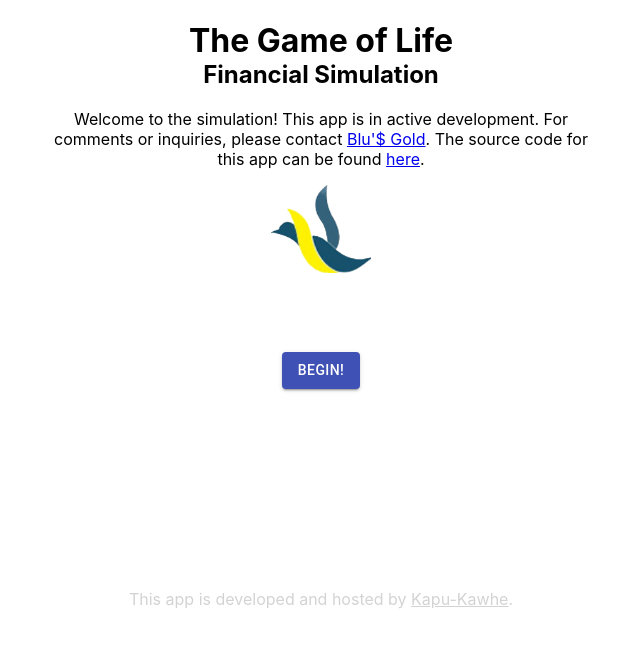
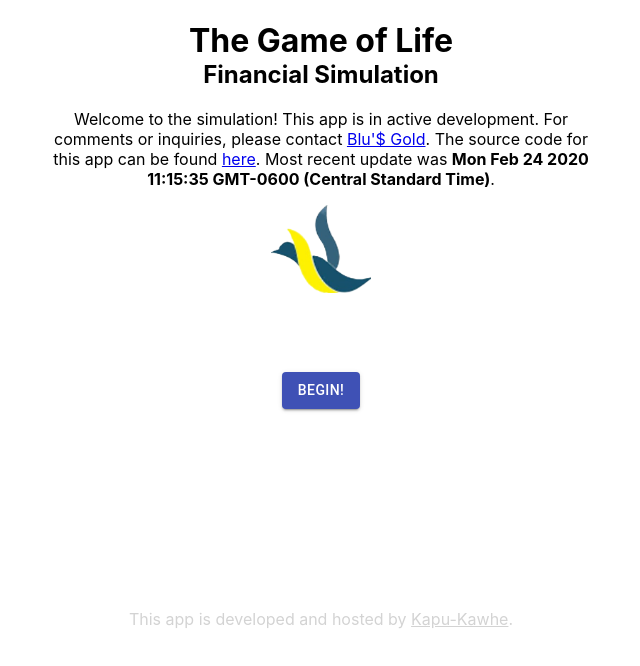
Before and after one commit to nicrmurphy/financial-literacy, a React (Create React App) app: page / in a window 1280 px wide. Shown: the top 666 px of the page, without its empty margins (319-959 px from the left). Built offline with nearby package versions, Linux system fonts and the light colour scheme.

Commit message:
add timestamp

```diff
--- /dev/null
+++ b/src/ProjectTimestamp.js
@@ -0,0 +1,12 @@
+import React, { Fragment } from 'react'
+import timestamp from './most-recent-commit.js'
+
+const getTimestamp = () => {
+  return timestamp
+}
+
+function ProjectTimestamp() {
+  return <Fragment><strong>{getTimestamp()}</strong></Fragment>
+}
+
+export default ProjectTimestamp
--- a/src/Simulation.js
+++ b/src/Simulation.js
@@ -11,6 +11,7 @@ import {
   Grid
 } from '@material-ui/core'
 import logo from './logo.png'
+import ProjectTimestamp from './ProjectTimestamp'
 
 function Simulation() {
   const blusGoldLink = (
@@ -35,7 +36,8 @@ function Simulation() {
       <p>
         Welcome to the simulation! This app is in active development. For
         comments or inquiries, please contact {blusGoldLink}. The source code
-        for this app can be found {sourceCodeLink}.
+        for this app can be found {sourceCodeLink}. Most recent update was{' '}
+        <ProjectTimestamp />.
       </p>
       <img id="blusgold-logo" src={logo} alt="Blu$ Gold logo"></img>
       <br />
--- /dev/null
+++ b/src/most-recent-commit.js
@@ -0,0 +1,2 @@
+const timestamp = "Mon Feb 24 2020 11:15:35 GMT-0600 (Central Standard Time)"
+export default timestamp
```
Also changed, not shown: scripts/update-timestamp.js (added, +18 -0 lines).
